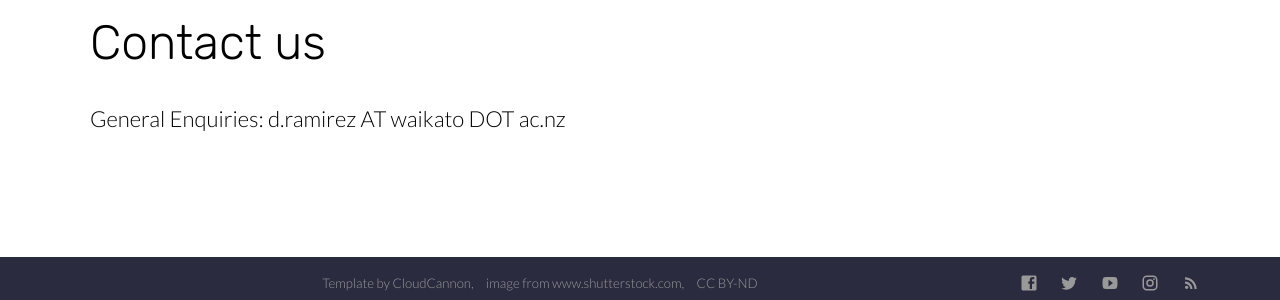
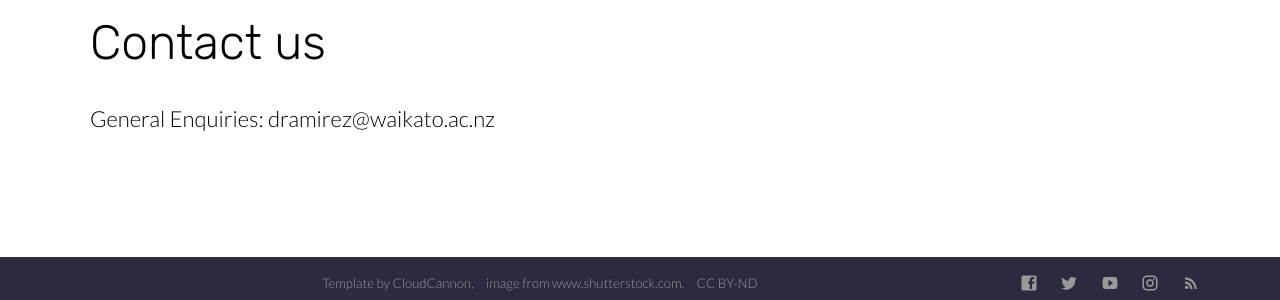
Before and after one commit to taiao/taiao, a Jekyll site: the page built from index.html, in a window 1280 px wide and 900 px high, scrolled down 4537 px. Shown: the part 590-890 px from the top of the window. Built offline with Jekyll 4.4.1, drawn with Linux system fonts in a browser that asks for light colours; nearby versions of some CDN libraries.

Commit message:
Updated 'index.html' via CloudCannon

```diff
--- a/index.html
+++ b/index.html
@@ -94,7 +94,7 @@ bottom_image: /uploads/uow-campus.jpg
 					Contact us
 				</h2>
 				<p class="editable">
-					General Enquiries: d.ramirez AT waikato DOT ac.nz
+					General Enquiries: dramirez@waikato.ac.nz
 				</p>
 			</div>
 		</div>
```
